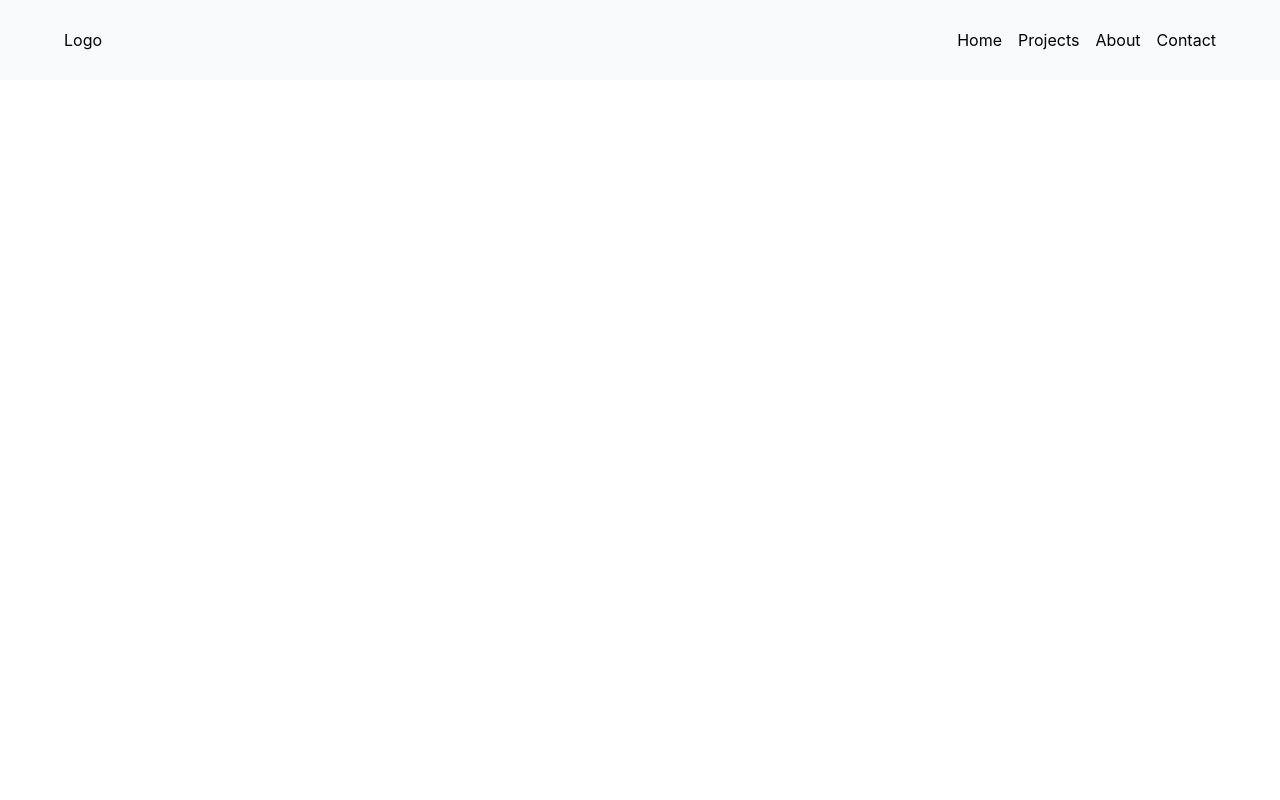
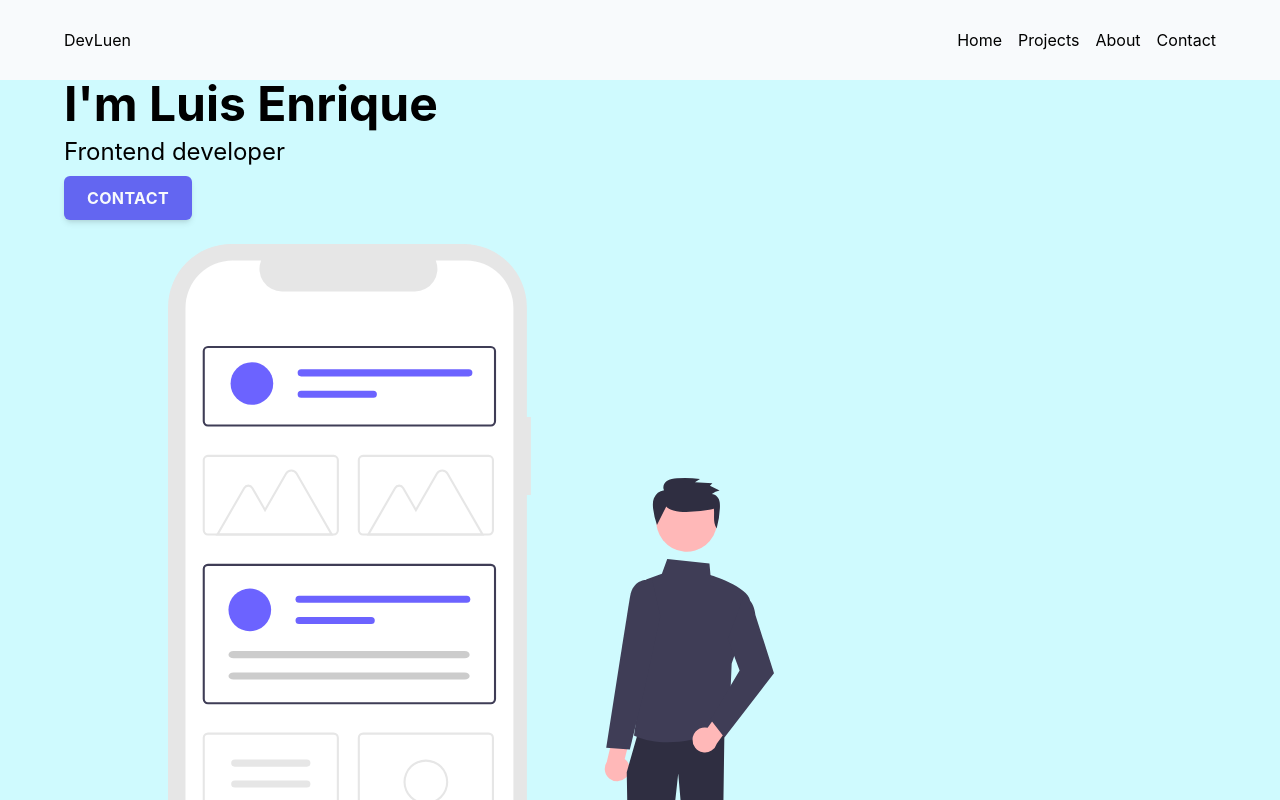
Before and after one commit to mbluis4/luen_portfolio, a React (Create React App) app: page / in a window 1280 px wide. Shown: the top 800 px of the page. Built offline with nearby package versions, Linux system fonts and the light colour scheme.

Commit message:
added hero img

```diff
--- a/src/components/Navbar.js
+++ b/src/components/Navbar.js
@@ -18,7 +18,7 @@ const Navbar = () => {
       md:grid md:grid-cols-2 md:items-center"
       >
         <div className="flex justify-between">
-          <h2>Logo</h2>
+          <h2 className="">DevLuen</h2>
           <button className="md:hidden" onClick={showLinks}>
             <RiMenuFill />
           </button>
--- a/src/index.css
+++ b/src/index.css
@@ -1,6 +1,14 @@
 @tailwind base;
 @tailwind components;
 @tailwind utilities;
+
+*,
+::after,
+::before {
+  margin: 0;
+  padding: 0;
+  box-sizing: border-box;
+}
 
 body {
   margin: 0;
@@ -10,3 +18,20 @@ body {
   -webkit-font-smoothing: antialiased;
   -moz-osx-font-smoothing: grayscale;
 }
+
+.btn {
+  text-transform: uppercase;
+  background: var(--clr-primary-5);
+  color: var(--clr-primary-9);
+  padding: 0.375rem 0.75rem;
+  letter-spacing: var(--spacing);
+  display: inline-block;
+  font-weight: 700;
+  -webkit-transition: var(--transition);
+  transition: var(--transition);
+  font-size: 0.875rem;
+  border: 2px solid transparent;
+  cursor: pointer;
+  box-shadow: 0 1px 3px rgba(0, 0, 0, 0.2);
+  border-radius: var(--radius);
+}
--- a/src/pages/Contact.js
+++ b/src/pages/Contact.js
@@ -1,5 +1,5 @@
 const Contact = () => {
-  return <div className="projects">Contact</div>;
+  return <div className="bg-slate-50"></div>;
 };
 
 export default Contact;
--- a/src/pages/Hero.js
+++ b/src/pages/Hero.js
@@ -1,5 +1,28 @@
+import { Link } from "react-router-dom";
+import heroImg from "../img/hero.svg";
+
 const Hero = () => {
-  return <div className="relative pt-20 -mt-20 h-screen">Hero</div>;
+  return (
+    <div className="relative pt-20 h-screen bg-cyan-100">
+      <div
+        className="h-full grid items-center w-ninety
+      my-0 mx-auto max-w-7xl"
+      >
+        <h2 className="text-5xl font-bold mb-2 p-0">I'm Luis Enrique</h2>
+        <h2 className="text-2xl p-0 mb-2">Frontend developer</h2>
+
+        <Link
+          to="contact"
+          className="mb-6 inline-block bg-indigo-500 py-2 px-3 uppercase
+          font-bold w-32 text-center shadow-md tracking-wide text-slate-50 border-2
+          border-transparent hover:cursor-pointer hover:text-slate-700 hover:bg-indigo-100 rounded-md"
+        >
+          Contact
+        </Link>
+        <img src={heroImg} alt="hero svg" className="min-w-2/4"></img>
+      </div>
+    </div>
+  );
 };
 
 export default Hero;
```
Also changed, not shown: src/img/hero.svg (added).
